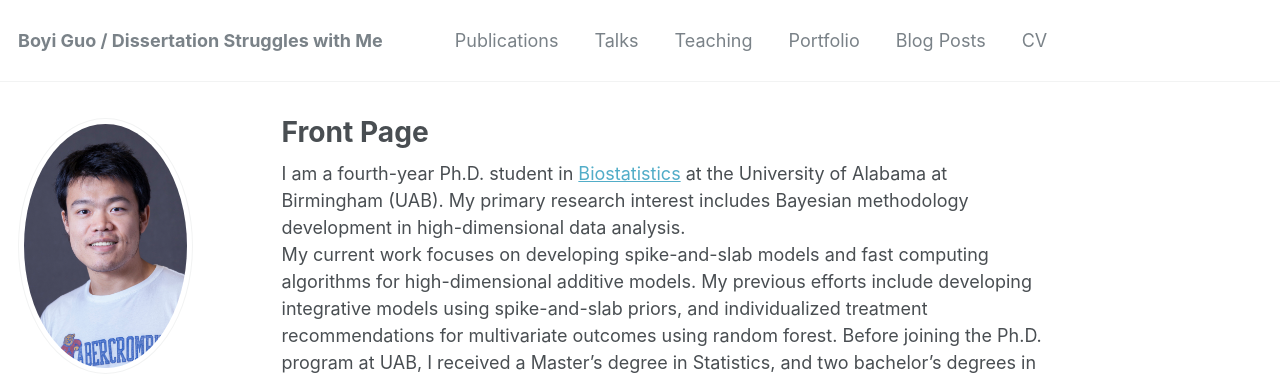
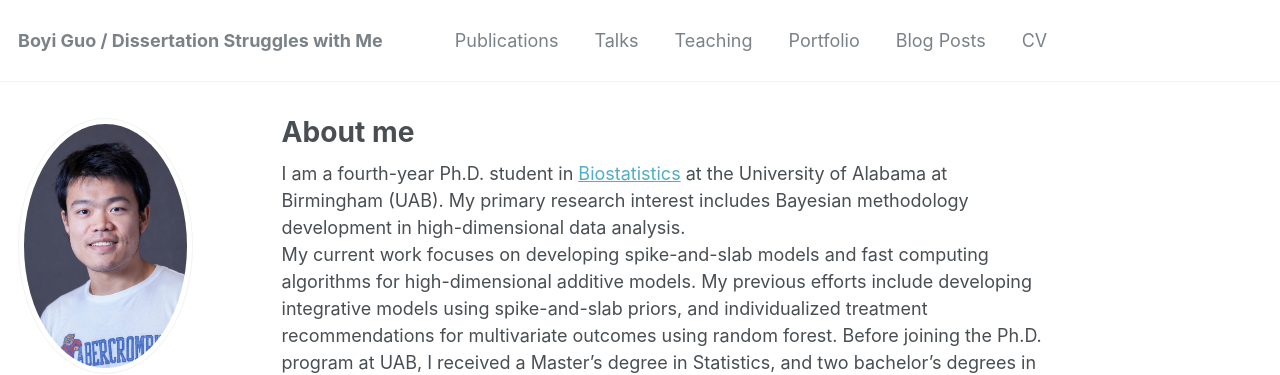
Before and after one commit to boyiguo1/boyiguo1.github.io, a Jekyll site: the page built from _pages/about.md, in a window 1280 px wide and 1172 px high. Shown: the top 375 px of the window. Built offline with Jekyll 4.4.1, drawn with Linux system fonts in a browser that asks for light colours; some web fonts are replaced.

Commit message:
edit the title of the page

```diff
--- a/_pages/about.md
+++ b/_pages/about.md
@@ -1,6 +1,6 @@
 ---
 permalink: /
-title: "Front Page"
+title: "About me"
 excerpt: "About me"
 author_profile: true
 redirect_from:
```
